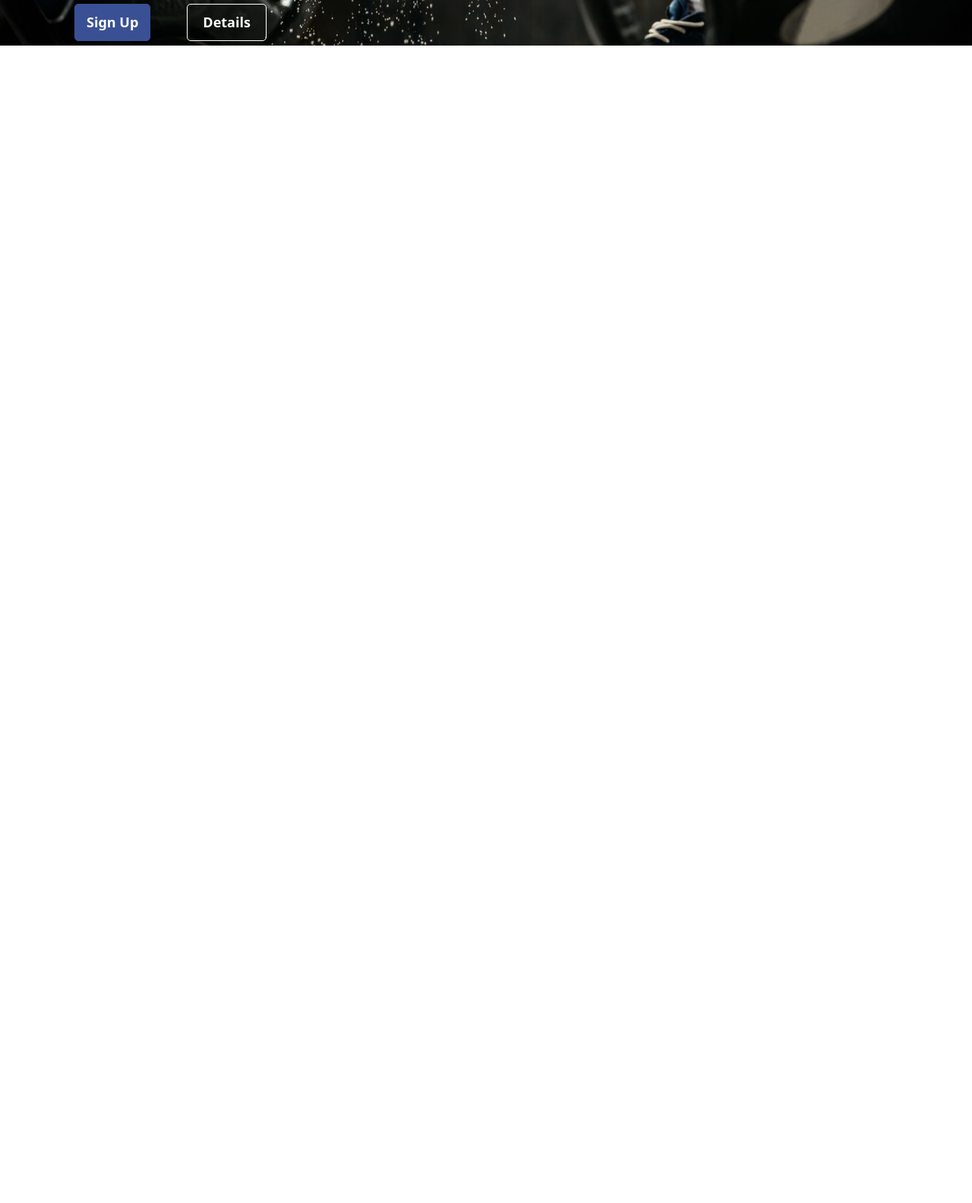
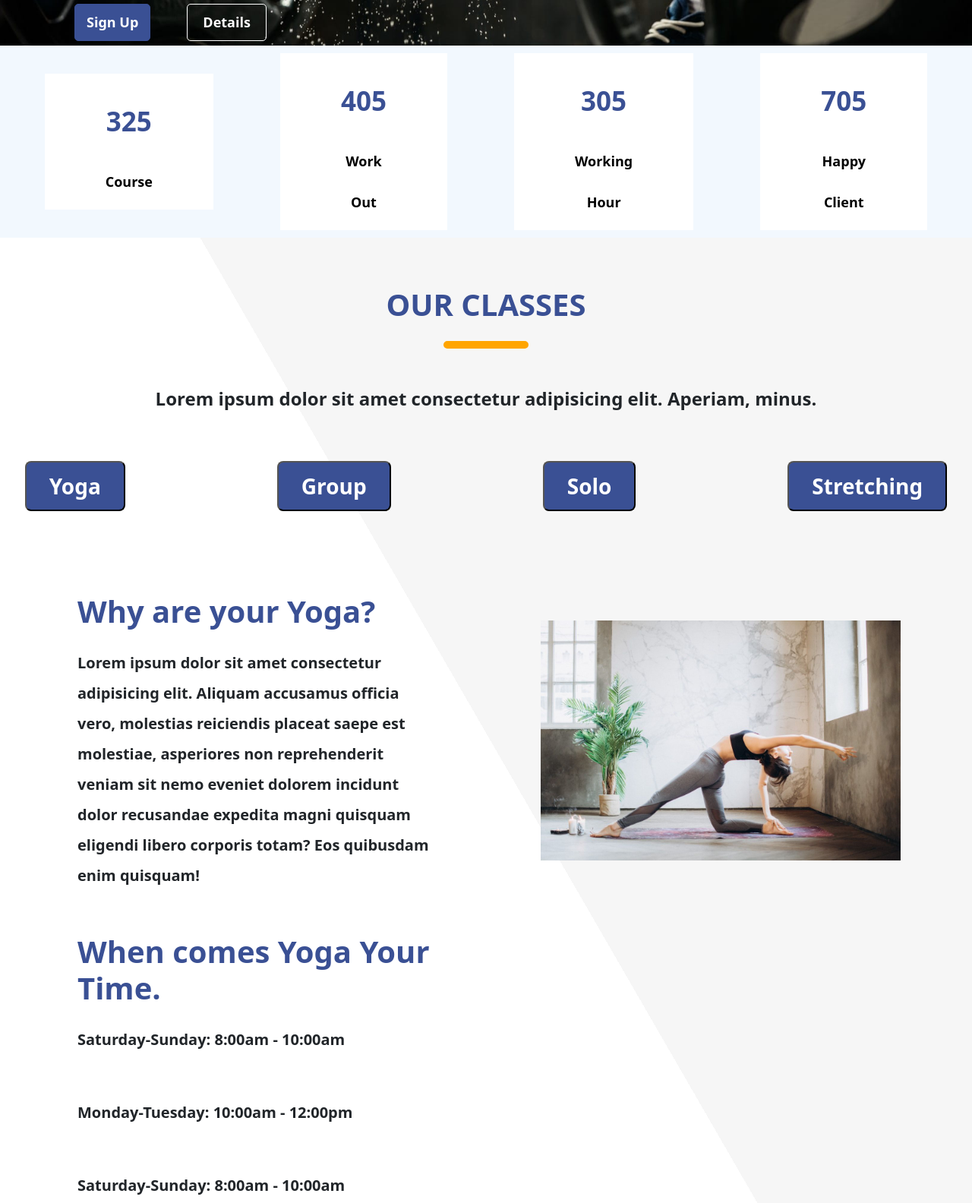
Before and after one commit to suleymankayir/sport-center, a website built with Vite: page sport-center/index.html in a window 1280 px wide. Shown: the part 620-2204 px from the top of the page at 76% size. Before the commit the page ends 800 px from the top, so only its background shows below. Built offline with nearby package versions, Linux system fonts and the light colour scheme.

Commit message:
classes section finished commit

```diff
--- a/sport-center/css/layouts/header.css
+++ b/sport-center/css/layouts/header.css
@@ -1,6 +1,7 @@
 #header {
 
     background: transparent;
+    background-color:#355592 ;
 
 }
 
--- a/sport-center/css/main.css
+++ b/sport-center/css/main.css
@@ -3,3 +3,5 @@
 @import './layouts/header.css';
 
 @import './sections/hero.css';
+@import './sections/info.css';
+@import './sections/classes.css';
--- /dev/null
+++ b/sport-center/css/sections/classes.css
@@ -0,0 +1,53 @@
+#classes{
+
+    background:linear-gradient(-120deg, rgb(246,246,246) 50%, white 50%);
+    min-height: 85vh;
+
+}
+
+#classes .container {
+    padding-top: 8vh;
+}
+
+#classes h1{
+    font-weight: 800;
+    color: rgb(58, 80, 148);
+}
+
+#classes .divider{
+    border: 5px solid orange;
+    width: 10%;
+    border-radius: 5px;
+}
+
+#classes .buttons {
+    gap: 200px;
+
+}
+
+#classes button {
+    min-width: 7vw;
+    padding: 10px 30px;
+    background-color: rgb(58, 80, 148);
+    color: white;
+    font-size: 28px;
+    font-weight: 800;
+    border-radius: 8px;
+}
+
+#classes .class-info{
+    gap: 10%;
+    min-width: 60vw ;
+    font-size: 20px;
+    font-weight: 700;
+}
+
+#classes .class-text{
+    max-width: 50%;
+    margin: 0 auto;
+    padding: 20px;
+    text-align: justify;
+}
+#classes .class-img{
+    min-width: 26.5vw;
+}
--- /dev/null
+++ b/sport-center/css/sections/info.css
@@ -0,0 +1,25 @@
+#info{
+    background-color: rgb(242, 248, 254);
+    min-height: 30vh;
+}
+.info{
+    width: 80%;
+    margin: 0 auto;
+
+}
+.info .box {
+    margin: 10px 20px;
+    background-color: white;
+    padding: 10px 80px;
+    color: black;
+    font-weight: 800;
+    line-height: 3;
+    font-size: 18px;
+    width: 300px;
+}
+
+.info .box .number{
+    color: rgb(58, 80, 148);
+    font-weight: 800;
+    font-size: 35px;
+}
--- a/sport-center/index.html
+++ b/sport-center/index.html
@@ -49,7 +49,9 @@
 
     <section id="hero" class="d-flex">
       <!-- <img src="./images/hero-man.jpg" class="img-fluid d-block" alt=""> -->
-      <div class="d-flex flex-column container justify-content-center align-items-start text-light ">
+      <div
+        class="d-flex flex-column container justify-content-center align-items-start text-light"
+      >
         <h3>POWERFULL</h3>
         <h1>
           Group <br />
@@ -57,14 +59,77 @@
           With Trainer
         </h1>
         <p>
-         Lorem, ipsum dolor sit amet consectetur adipisicing elit. Quaerat amet, excepturi dolor assumenda cum provident! Ex tempora vitae consectetur quibusdam aliquid fugiat, blanditiis nemo rem doloremque dolorem, saepe enim commodi.
+          Lorem, ipsum dolor sit amet consectetur adipisicing elit. Quaerat
+          amet, excepturi dolor assumenda cum provident! Ex tempora vitae
+          consectetur quibusdam aliquid fugiat, blanditiis nemo rem doloremque
+          dolorem, saepe enim commodi.
         </p>
         <div class="ps-3 buttons d-flex flex-row gap-5">
           <a class="sign-up" href="#">Sign Up</a>
           <a class="details" href="#">Details</a>
         </div>
       </div>
+    </section>
 
+    <section id="info" class="d-flex">
+      <div
+        class="d-flex justify-content-center gap-5 align-items-center flex-row info text-center"
+      >
+        <div class="course box">
+          <span class="number">325</span> <br />
+          Course
+        </div>
+        <div class="work-out box">
+          <span class="number">405</span> <br />
+          Work Out
+        </div>
+        <div class="working-hour box">
+          <span class="number">305</span> <br />
+          Working Hour
+        </div>
+        <div class="happy-client box">
+          <span class="number">705</span> <br />Happy Client
+        </div>
+      </div>
+    </section>
+
+    <section id="classes" class="d-flex">
+      <div class="d-flex align-items-center text-center container flex-column">
+        <h1>OUR CLASSES</h1>
+        <div class="divider mt-3 mb-5"></div>
+        <p class="fs-4 fw-bolder">
+          Lorem ipsum dolor sit amet consectetur adipisicing elit. Aperiam,
+          minus.
+        </p>
+        <div class="buttons d-flex justify-content-center mt-5 mb-4">
+          <button>Yoga</button>
+          <button>Group</button>
+          <button>Solo</button>
+          <button>Stretching</button>
+        </div>
+        <div class="class-info d-flex flex-row mt-5">
+          <div class="class-text mt-3 text-start lh-lg container">
+            <h1>Why are your Yoga?</h1>
+            <p class="mt-4">
+              Lorem ipsum dolor sit amet consectetur adipisicing elit. Aliquam
+              accusamus officia vero, molestias reiciendis placeat saepe est
+              molestiae, asperiores non reprehenderit veniam sit nemo eveniet
+              dolorem incidunt dolor recusandae expedita magni quisquam eligendi
+              libero corporis totam? Eos quibusdam enim quisquam!
+            </p>
+            <br />
+            <h1 class="mb-4">When comes Yoga Your Time.</h1>
+            <p>Saturday-Sunday: 8:00am - 10:00am</p>
+            <br />
+            <p>Monday-Tuesday: 10:00am - 12:00pm</p>
+            <br />
+            <p>Saturday-Sunday: 8:00am - 10:00am</p>
+          </div>
+          <div class="class-img mt-2 container">
+            <img src="images/yoga.jpg" class="img-fluid" alt="" />
+          </div>
+        </div>
+      </div>
     </section>
 
     <script type="module" src="./js/main.js"></script>
```
